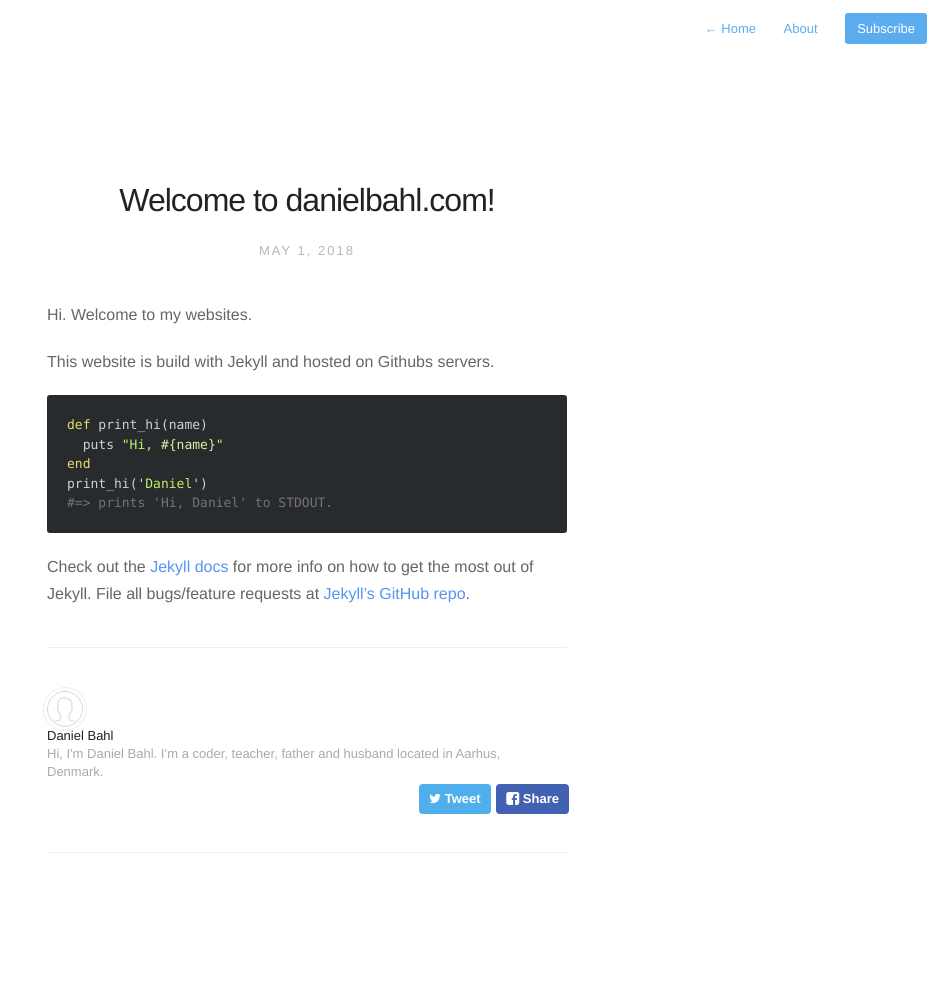
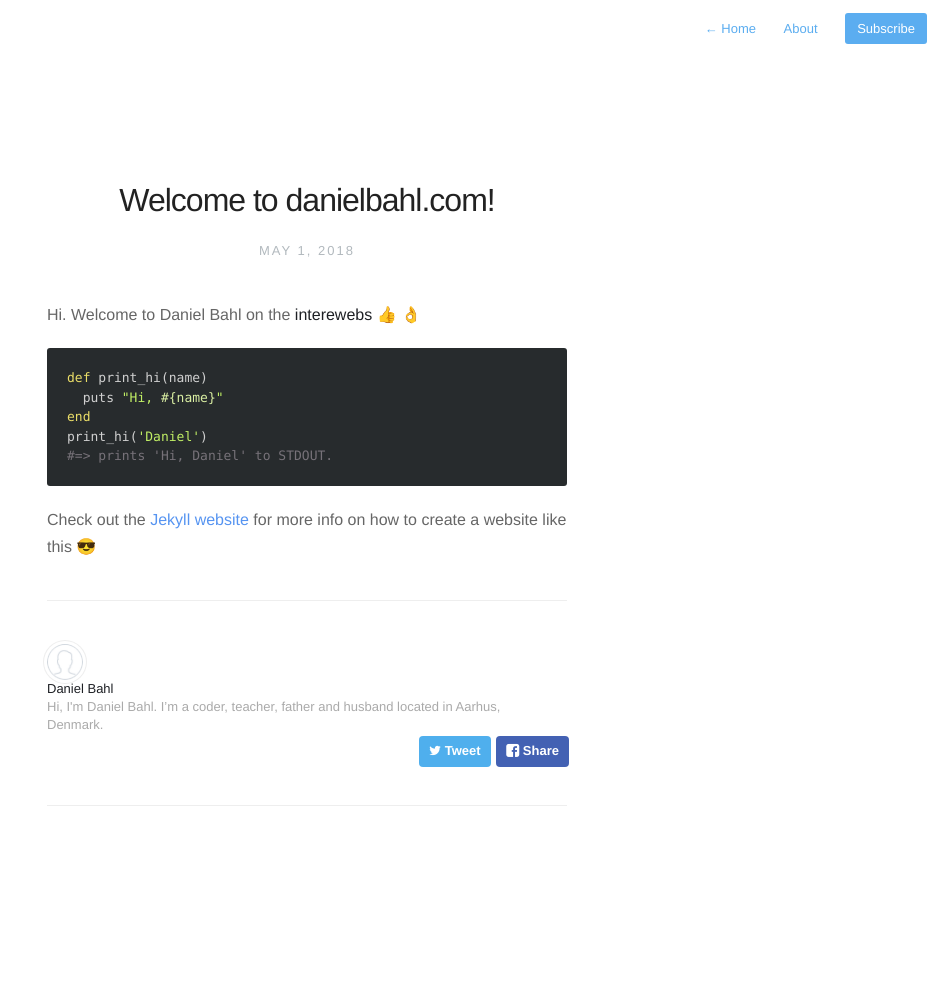
Before and after one commit to danielbahl/danielbahl.dk, a Jekyll site: the page built from _posts/2013-11-10-welcome-to-jekyll.markdown, in a window 1280 px wide. Shown: the whole page, without its empty margins (333-1280 px from the left). Built offline with Jekyll 4.4.1, drawn with Linux system fonts in a browser that asks for light colours; nearby versions of some CDN libraries; after the commit the page ends 946 px from its top, so only the background shows below that.

Commit message:
Update 2013-11-10-welcome-to-jekyll.markdown

```diff
--- a/_posts/2013-11-10-welcome-to-jekyll.markdown
+++ b/_posts/2013-11-10-welcome-to-jekyll.markdown
@@ -1,12 +1,10 @@
 ---
 title:  "Welcome to danielbahl.com!"
 date:   2018-05-01 10:18:00
-description: Welcome Intro Blog
+description: Welcome to my website
 ---
 
-Hi. Welcome to my websites.
-
-This website is build with Jekyll and hosted on Githubs servers.
+Hi. Welcome to Daniel Bahl on the **interewebs** 👍 👌
 
 {% highlight ruby %}
 def print_hi(name)
@@ -16,7 +14,6 @@ print_hi('Daniel')
 #=> prints 'Hi, Daniel' to STDOUT.
 {% endhighlight %}
 
-Check out the [Jekyll docs][jekyll] for more info on how to get the most out of Jekyll. File all bugs/feature requests at [Jekyll's GitHub repo][jekyll-gh].
+Check out the [Jekyll website][jekyll] for more info on how to create a website like this 😎
 
-[jekyll-gh]: https://github.com/mojombo/jekyll
 [jekyll]:    http://jekyllrb.com
```
